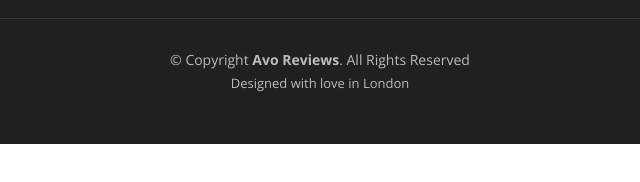
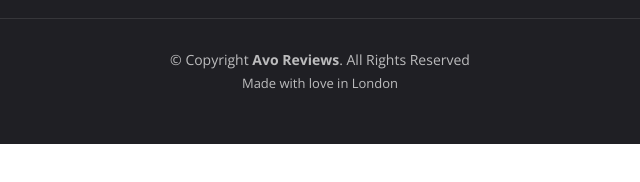
Before and after one commit to avo-reviews/avo-reviews.github.io, a plain HTML site: page index.html in a window 1280 px wide. Shown: the part 600-782 px from the top of the page, 320-960 px from the left. Drawn offline with nearby package versions, Linux system fonts and the light colour scheme.

Commit message:
copy changes

```diff
--- a/index.html
+++ b/index.html
@@ -108,7 +108,7 @@
         &copy; Copyright <strong><span>Avo Reviews</span></strong>. All Rights Reserved
       </div>
       <div class="credits">
-        Designed with love in London
+        Made with love in London
       </div>
     </div>
 
```
